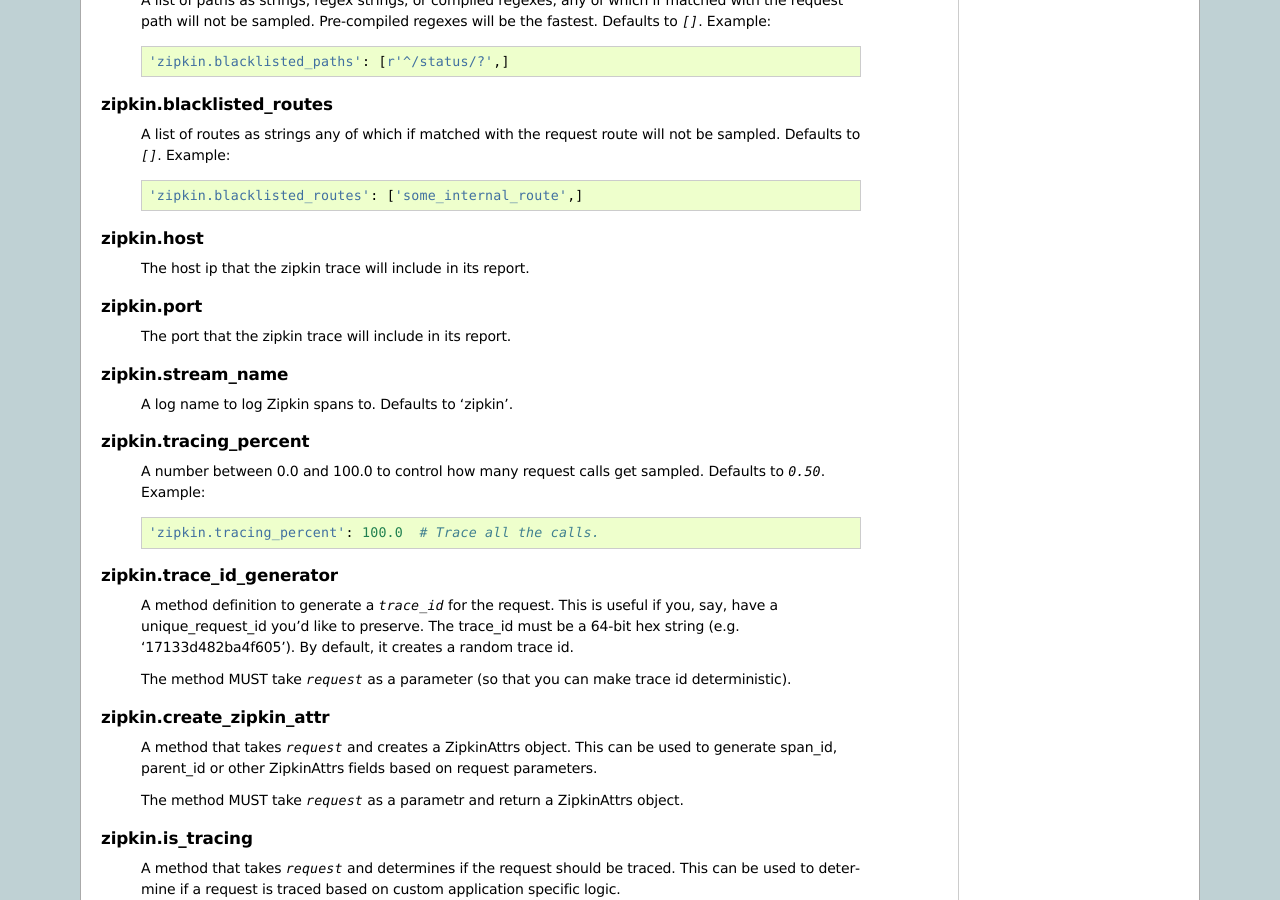
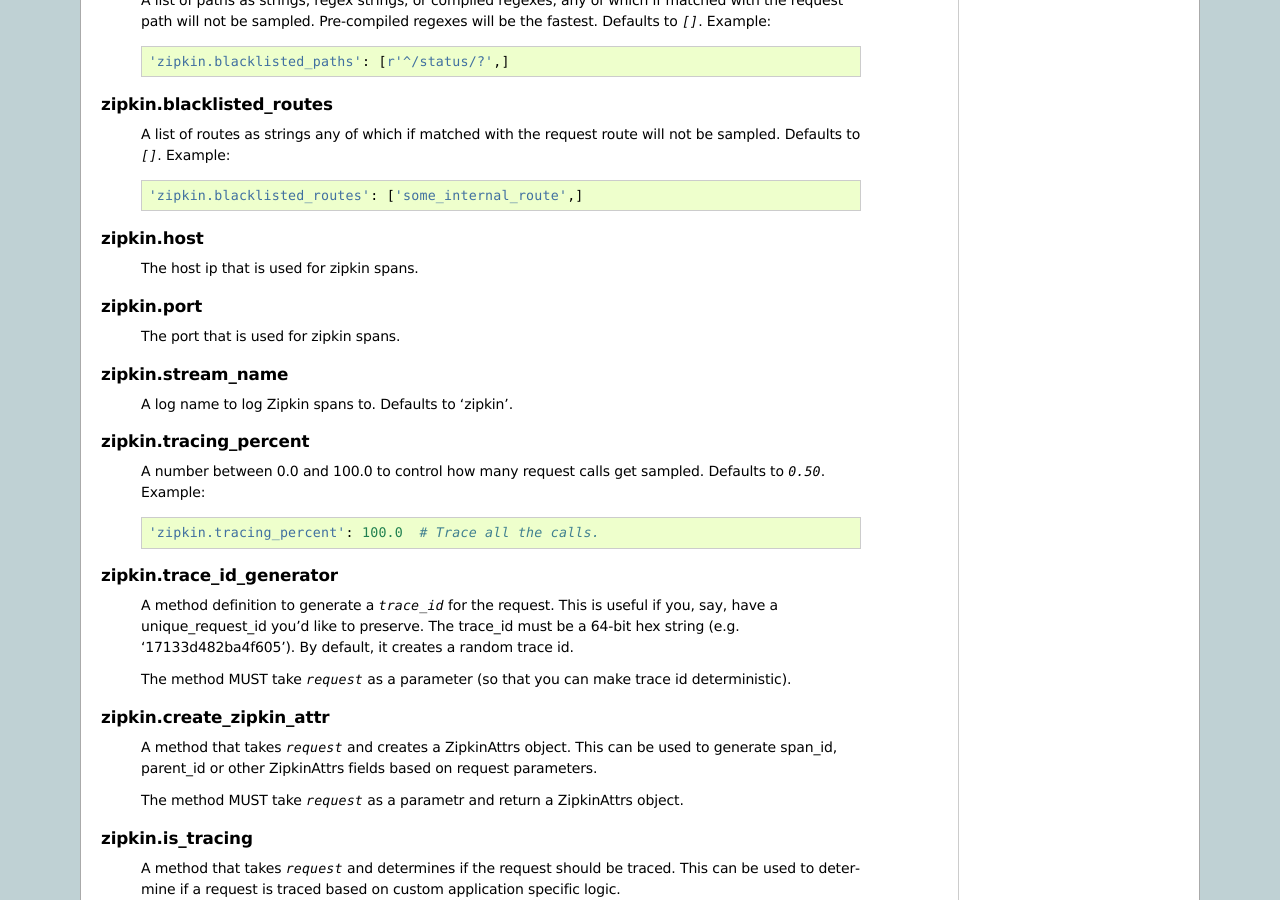
Before and after one commit to Yelp/pyramid_zipkin, a Sphinx documentation site: the page built from docs/source/configuring_zipkin.rst, in a window 1280 px wide and 900 px high, scrolled down 1056 px. Built offline with Sphinx 7.4.7, drawn with Linux system fonts in a browser that asks for light colours.

Commit message:
Fixed descriptions in config docs and fixed style issues

```diff
--- a/docs/source/configuring_zipkin.rst
+++ b/docs/source/configuring_zipkin.rst
@@ -86,12 +86,12 @@
 
 zipkin.host
 ~~~~~~~~~~~~~~~~~~
-    The host ip that the zipkin trace will include in its report.
+    The host ip that is used for zipkin spans.
 
 
 zipkin.port
 ~~~~~~~~~~~~~~~~~~
-    The port that the zipkin trace will include in its report.
+    The port that is used for zipkin spans.
 
 
 zipkin.stream_name
```
Also changed, not shown: 1 other file.
